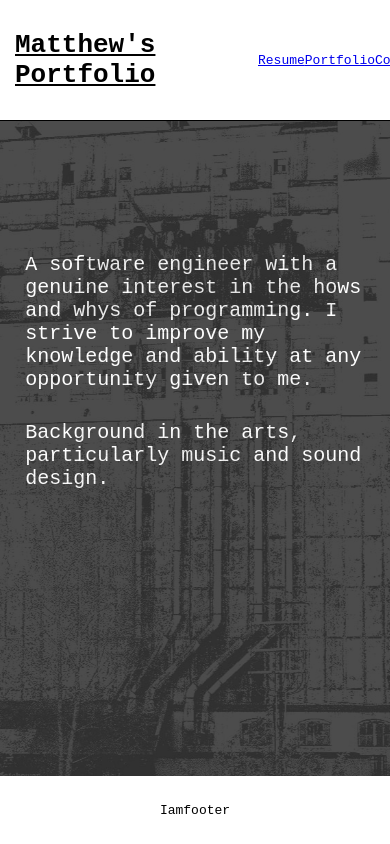
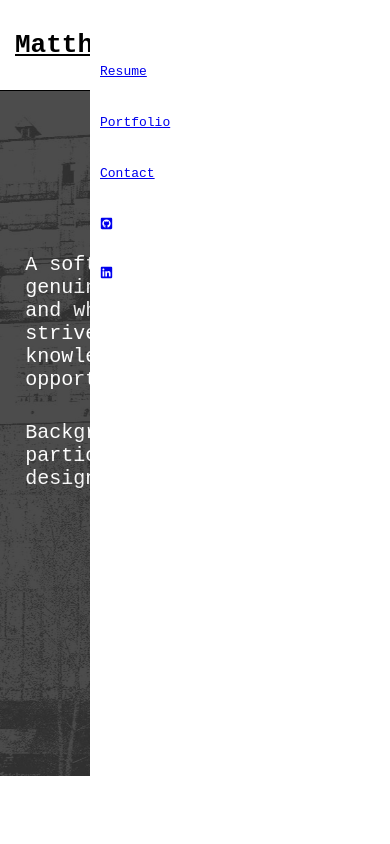
Before and after one commit to naemtl/react-portfolio, a React (Create React App) app: page / in a window 390 px wide. Built offline with nearby package versions, Linux system fonts and the light colour scheme.

Commit message:
starting navbar hamburger

```diff
--- a/package.json
+++ b/package.json
@@ -8,9 +8,10 @@
     "@testing-library/user-event": "^7.2.1",
     "react": "^16.12.0",
     "react-dom": "^16.12.0",
-    "react-icons": "^3.8.0",
+    "react-icons": "^3.10.0",
     "react-router-dom": "^5.2.0",
-    "react-scripts": "^3.4.1"
+    "react-scripts": "^3.4.1",
+    "styled-components": "^5.1.1"
   },
   "scripts": {
     "start": "react-scripts start",
--- a/src/components/App.jsx
+++ b/src/components/App.jsx
@@ -1,6 +1,6 @@
 import React from 'react'
 import Homepage from './Homepage'
-import Navbar from './Navbar'
+import Navbar from './Nav/Navbar'
 import Footer from './Footer'
 import { BrowserRouter, Route } from "react-router-dom";
 
@@ -16,4 +16,4 @@ const App = () => {
   )
 }
 
-export default App
+export default App;
--- /dev/null
+++ b/src/components/Nav/Navbar.jsx
@@ -0,0 +1,42 @@
+import React from 'react';
+import RightNav from "./RightNav";
+import { Link } from "react-router-dom";
+
+import styled from 'styled-components';
+
+const Nav = styled.nav`
+    width: 100%;
+    display: flex;
+    justify-content: space-between;
+    padding: 30px 15px;
+    border-bottom: 1px solid black;
+    position: fixed;
+    top: 0;
+    z-index: 999;
+    background: #fff;
+
+    .navbar-logo {
+        color: black;
+        font-weight: 700;
+        font-size: 2rem;
+        display: flex;
+        align-items: center;
+    }
+
+    .navbar-inner-left {
+        display: flex;
+    }
+`
+
+const Navbar = () => {
+    return (
+        <Nav className="navbar-container">
+            <div className="navbar-inner-left">
+                <Link to='/' className="navbar-logo">Matthew's Portfolio</Link>
+            </div>
+            <RightNav />
+        </Nav>
+    )
+}
+
+export default Navbar
--- /dev/null
+++ b/src/components/Nav/RightNav.jsx
@@ -0,0 +1,48 @@
+import React from 'react'
+import { Link } from "react-router-dom";
+import { FaGithubSquare, FaLinkedin } from "react-icons/fa";
+import styled from 'styled-components';
+
+const NavDiv = styled.div`
+    display: flex;
+    flex-flow: row nowrap;
+
+    .navbar-item {
+        padding: 0px 10px;
+        display: flex;
+        align-items: center;
+    }
+
+    @media (max-width: 768px) {
+        flex-flow: column nowrap;
+        position: fixed;
+        top: 0;
+        right: 0;
+        background-color: #fff;
+        height: 100vh;
+        width: 300px;
+        padding-top: 3.5rem;
+
+        .navbar-item {
+            padding: 18px 10px
+        }
+    }
+`
+
+const RightNav = () => {
+    return (
+        <NavDiv>
+            <Link to='/' className="navbar-item">Resume</Link>
+            <Link to='/' className="navbar-item">Portfolio</Link>
+            <Link to='/' className="navbar-item">Contact</Link>
+            <Link to='/' className="navbar-item">
+                <FaGithubSquare />
+            </Link>
+            <Link to='/' className="navbar-item">
+                <FaLinkedin />
+            </Link>
+        </NavDiv>
+    )
+}
+
+export default RightNav
--- a/src/components/Navbar.jsx
+++ /dev/null
@@ -1,23 +0,0 @@
-import React from 'react';
-import { Link } from "react-router-dom";
-
-import '../styles/navbar.css'
-
-const Navbar = () => {
-    return (
-        <div className="navbar-container">
-            <div className="navbar-inner-left">
-                <Link to='/' className="navbar-logo">Matthew's Portfolio</Link>
-            </div>
-            <div className="navbar-inner-right">
-                <Link to='/' className="">Resume</Link>
-                <Link to='/' className="">Portfolio</Link>
-                <Link to='/' className="">Contact</Link>
-                <Link to='/' className="">Github</Link>
-                <Link to='/' className="">LinkedIn</Link>
-            </div>
-        </div>
-    )
-}
-
-export default Navbar
--- a/src/styles/global.css
+++ b/src/styles/global.css
@@ -1,11 +1,9 @@
 * {
     box-sizing: border-box;
+    margin: 0;
+    padding: 0;
 }
 
 html, body {
-    height: 100%;
-    width: 100%;
-    margin: 0;
     font-family: monospace;
-
 }
```
Also changed, not shown: src/components/Nav/Burger.jsx (added, +11 -0 lines), 1 other file (tests, documents, lock files or other folders).
